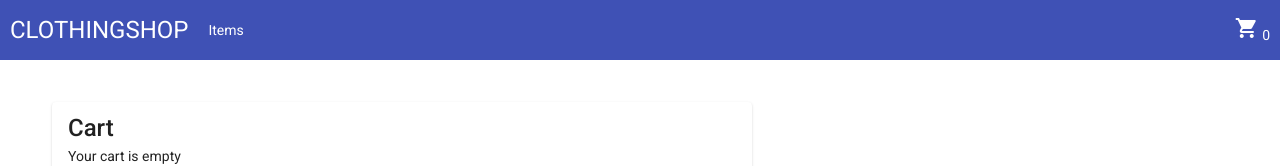
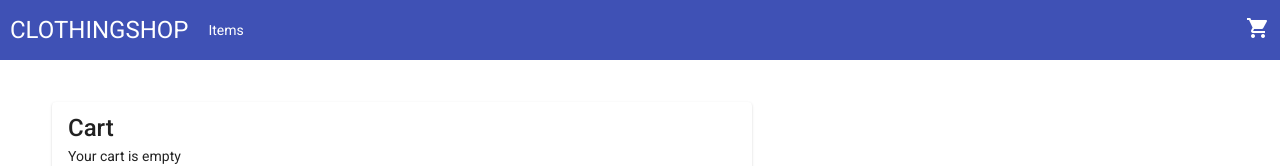
Before and after one commit to davidemastruzzo/clothingshop-frontend, an Angular app: page /cart in a window 1280 px wide. Shown: the top 166 px of the page. Built offline with nearby package versions, Linux system fonts and the light colour scheme.

Commit message:
show cart amount indicator only when amount not zero

```diff
--- a/src/app/components/header/header.component.html
+++ b/src/app/components/header/header.component.html
@@ -7,6 +7,7 @@
   <div id="router-links">
     <a [routerLink]="['/cart']">
       <mat-icon>shopping_cart</mat-icon>
-      {{cartService.getTotalAmountOfItems()}}</a>
+      <span *ngIf="cartService.getTotalAmountOfItems() > 0">{{cartService.getTotalAmountOfItems()}}</span>
+    </a>
   </div>
 </header>
```
